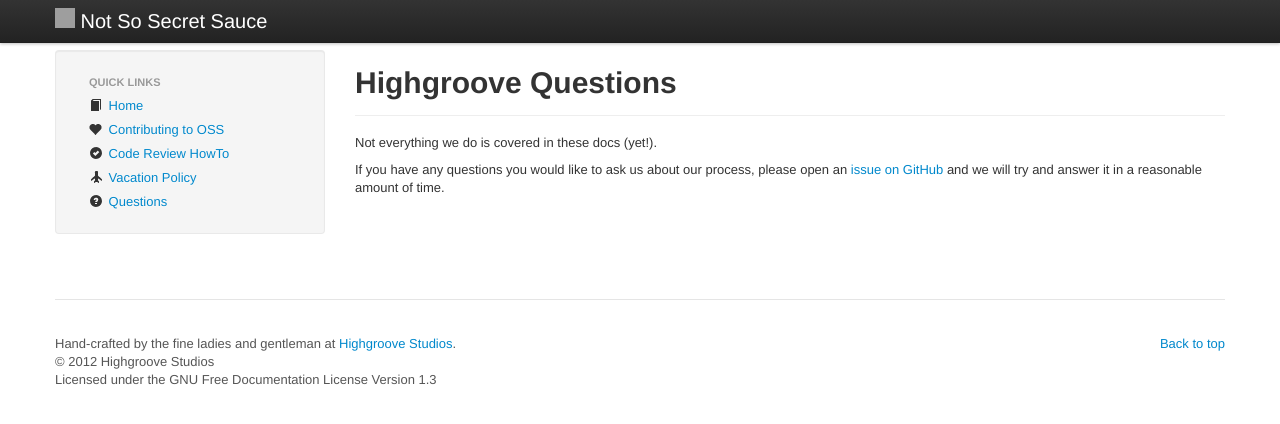
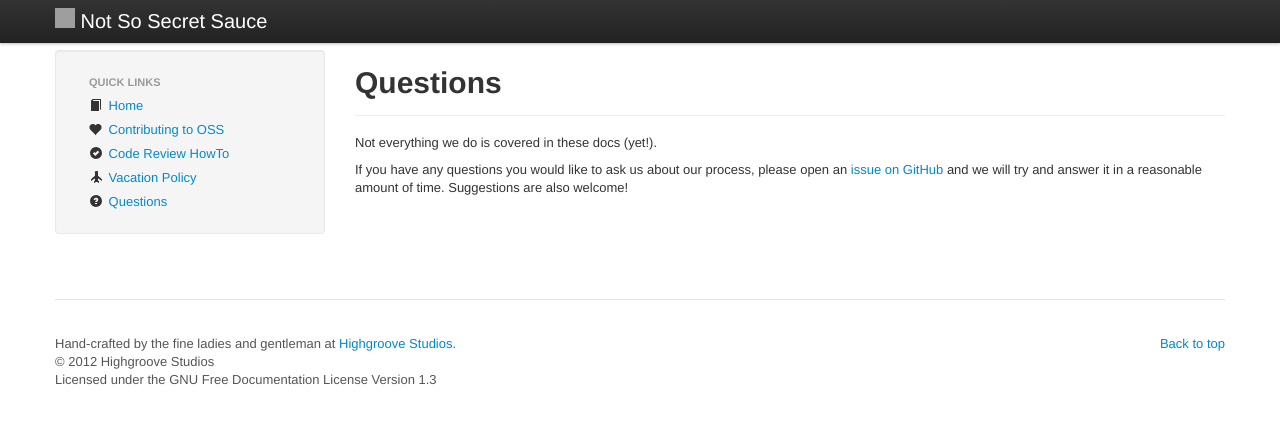
Before and after one commit to daveworth/not-so-secret-sauce, a Jekyll site: the page built from topics/questions.md, in a window 1280 px wide. Shown: the top 424 px of the page. Built offline with Jekyll 4.4.1, drawn with Linux system fonts in a browser that asks for light colours; nearby versions of some CDN libraries; grey boxes are pictures that could not be loaded.

Commit message:
Fix copy on questions topic.

```diff
--- a/topics/questions.md
+++ b/topics/questions.md
@@ -1,6 +1,6 @@
 ---
 layout: topic
-title: Highgroove Questions
+title: Questions
 description: How to ask Highgroove questions about this document
 ---
 
@@ -9,3 +9,4 @@
 If you have any questions you would like to ask us about our
 process, please open an [issue on GitHub](https://github.com/highgroove/not-so-secret-sauce/issues)
 and we will try and answer it in a reasonable amount of time.
+Suggestions are also welcome!
```
